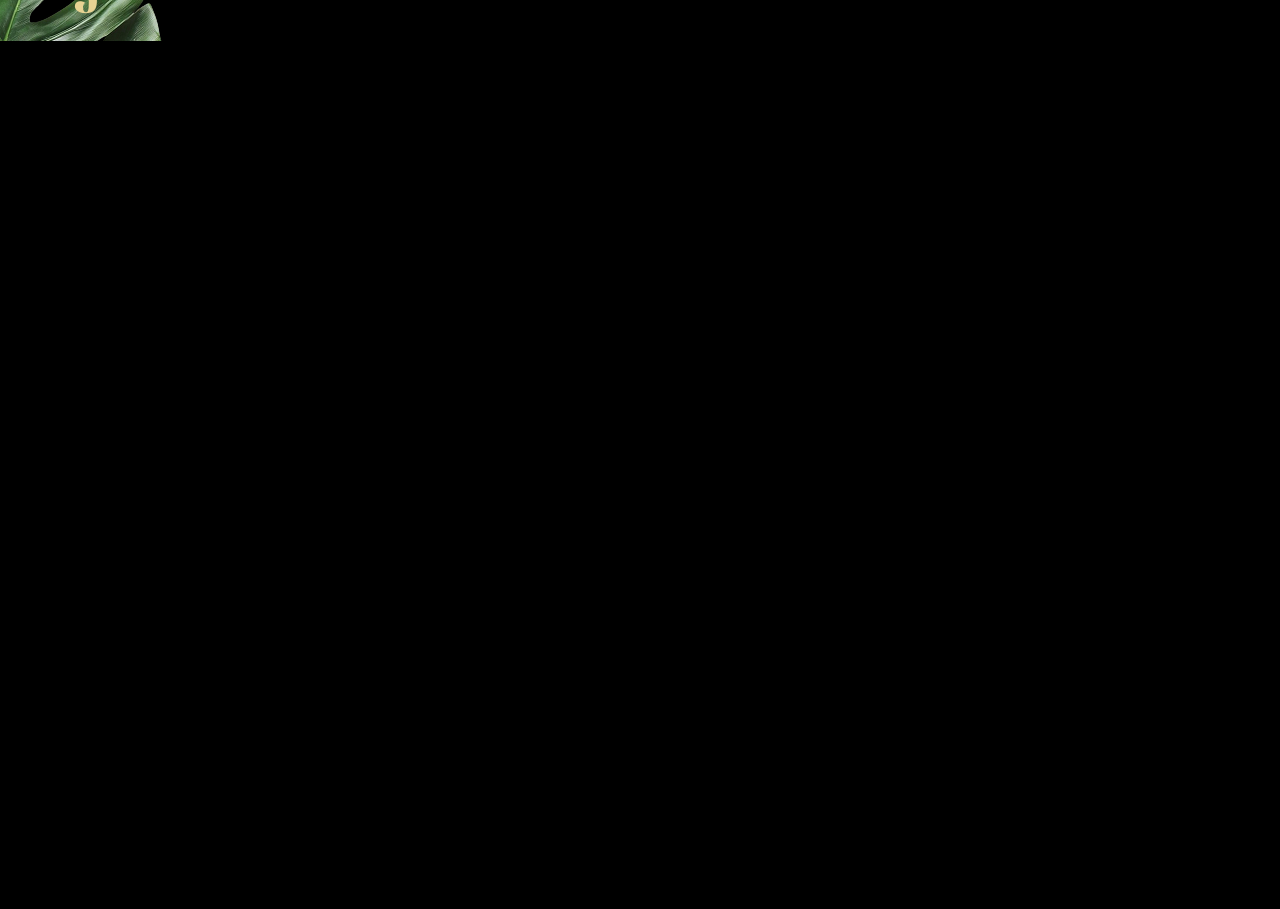
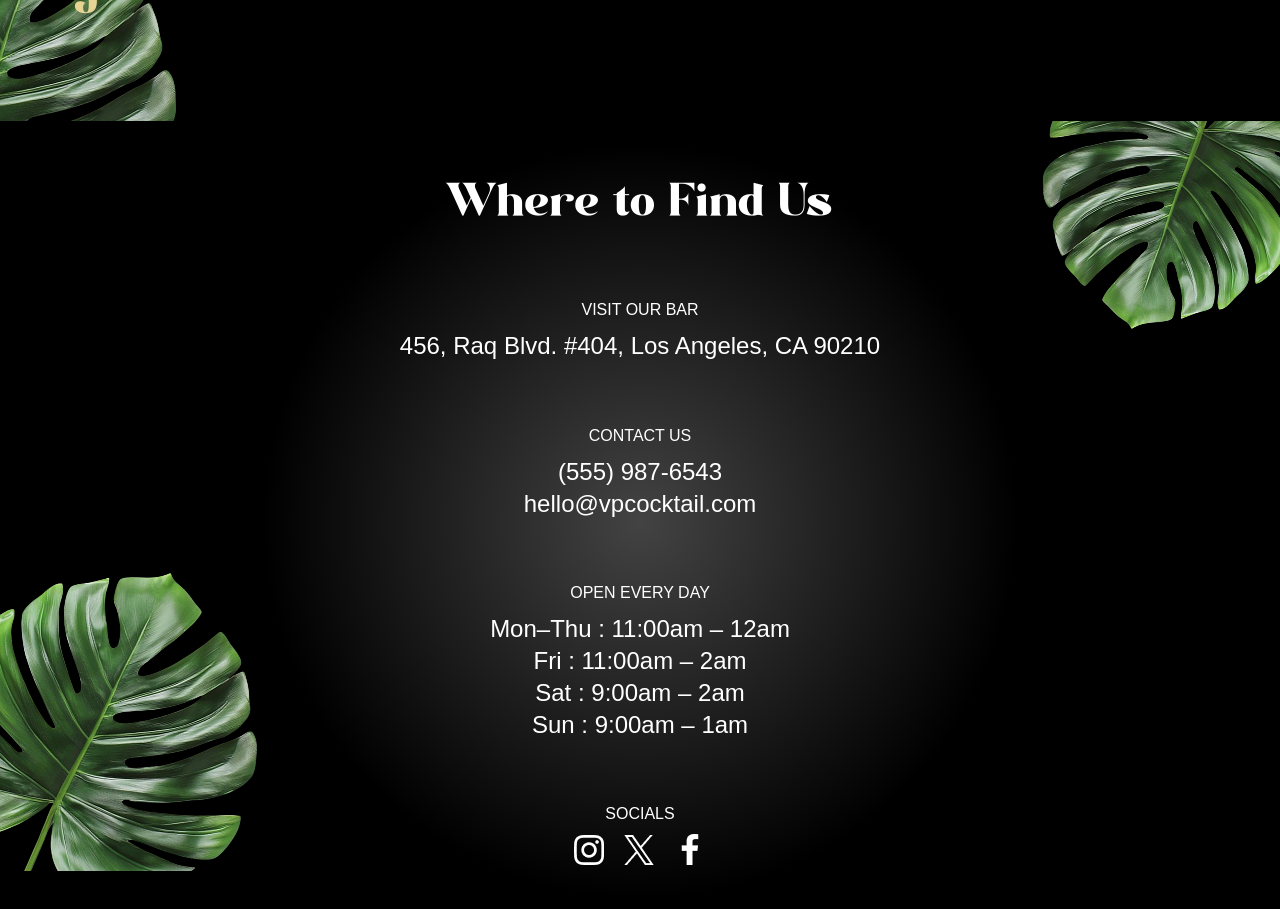
Before and after one commit to UjjwalFullStackDev/Mojito_LandingPage, a React (Vite) app: page / in a window 1280 px wide. Shown: the part 5080-5989 px from the top of the page. Before the commit the page ends 5121 px from the top, so only its background shows below. Built offline with nearby package versions, Linux system fonts and the light colour scheme; a web font is replaced by a local one.

Commit message:
Impliment contact section

```diff
--- a/src/App.jsx
+++ b/src/App.jsx
@@ -7,6 +7,7 @@
 import About from "./components/About";
 import Art from "./components/Art";
 import Menu from "./components/Menu";
+import Contact from "./Contact";
 
 gsap.registerPlugin( ScrollTrigger, SplitText);
 
@@ -19,6 +20,7 @@
       <About />
       <Art />
       <Menu />
+      <Contact />
     </main>
   )
 }
--- /dev/null
+++ b/src/Contact.jsx
@@ -0,0 +1,83 @@
+
+import { openingHours, socials } from '../constants';
+import { useGSAP } from '@gsap/react'
+import { SplitText} from 'gsap/all';
+import gsap from 'gsap';
+
+const Contact = () => {
+ 	useGSAP(() => {
+		const titleSplit = SplitText.create('#contact h2', { type: 'words' });
+
+		const timeline = gsap.timeline({
+		 scrollTrigger: {
+			trigger: '#contact',
+			start: 'top center',
+		 },
+		 ease: "power1.inOut"
+		})
+
+	 timeline
+		.from(titleSplit.words, {
+		 opacity: 0, yPercent: 100, stagger: 0.02
+	 })
+		.from('#contact h3, #contact p', {
+			opacity: 0, yPercent: 100, stagger: 0.02
+	 })
+		.to('#f-right-leaf', {
+		 y: '-50', duration: 1, ease: 'power1.inOut'
+	 }).to('#f-left-leaf', {
+		 y: '-50', duration: 1, ease: 'power1.inOut'
+	 }, '<')
+	})
+
+ return (
+	<footer id="contact">
+	 <img src="/images/footer-right-leaf.png" alt="leaf-right" id="f-right-leaf" />
+	 <img src="/images/footer-left-leaf.png" alt="leaf-left" id="f-left-leaf" />
+
+	 <div className="content">
+		<h2>Where to Find Us</h2>
+
+		<div>
+		 <h3>Visit Our Bar</h3>
+		 <p>456, Raq Blvd. #404, Los Angeles, CA 90210</p>
+		</div>
+
+		<div>
+		 <h3>Contact Us</h3>
+		 <p>(555) 987-6543</p>
+		 <p>hello@vpcocktail.com</p>
+		</div>
+
+		<div>
+		 <h3>Open Every Day</h3>
+		 {openingHours.map((time) => (
+			<p key={time.day}>
+			 {time.day} : {time.time}
+			</p>
+		 ))}
+		</div>
+
+		<div>
+		 <h3>Socials</h3>
+
+		 <div className="flex-center gap-5">
+			{socials.map((social) => (
+			 <a
+			 	key={social.name}
+				href={social.url}
+				target="_blank"
+				rel="noopener noreferrer"
+				aria-label={social.name}
+			 >
+				<img src={social.icon} />
+			 </a>
+			))}
+		 </div>
+		</div>
+	 </div>
+	</footer>
+ )
+}
+
+export default Contact
```
